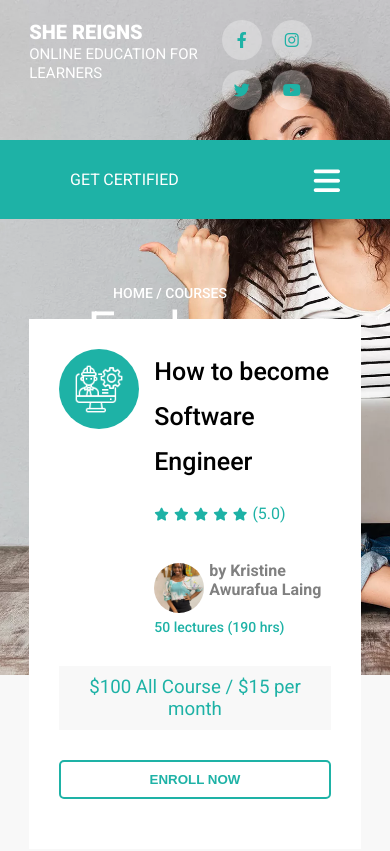
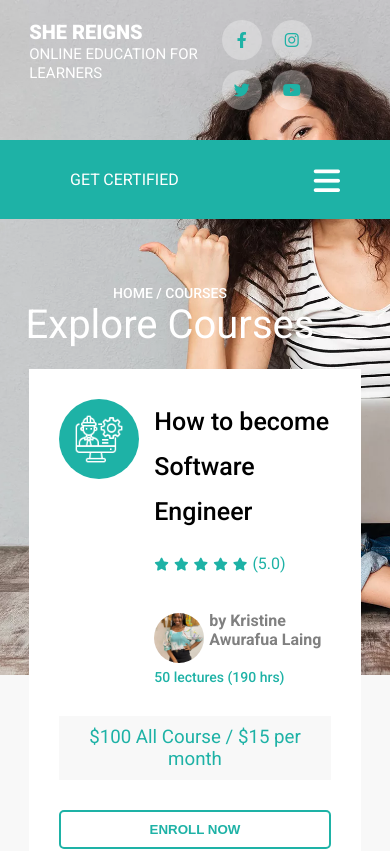
Before and after one commit to yasiramus/education-website, a React (Create React App) app: page /courses in a window 390 px wide. Shown: the top 851 px of the page. Built offline with nearby package versions, Linux system fonts and the light colour scheme.

Commit message:
course card media query

```diff
--- a/src/components/back/back.css
+++ b/src/components/back/back.css
@@ -59,7 +59,7 @@
 
     .back h1 {
 
-        font-size: 50px;
+        font-size: 40px;
 
     }
 
--- a/src/pages/courses/courses.css
+++ b/src/pages/courses/courses.css
@@ -160,4 +160,10 @@
         margin-bottom: 20px;
 
     }
+
+    .coursesCard {
+
+        margin: 50px 0;
+
+    }
 }
```
